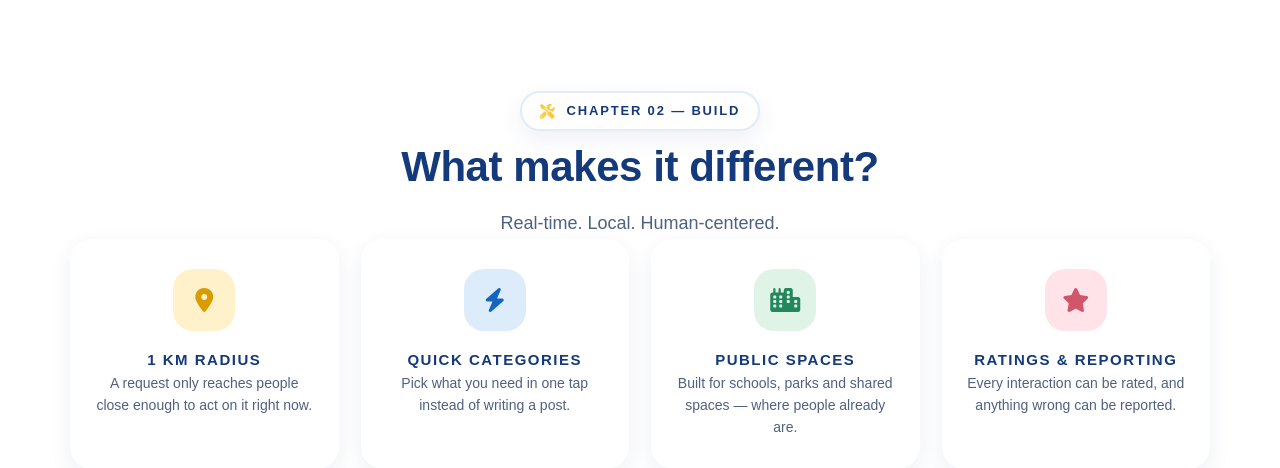
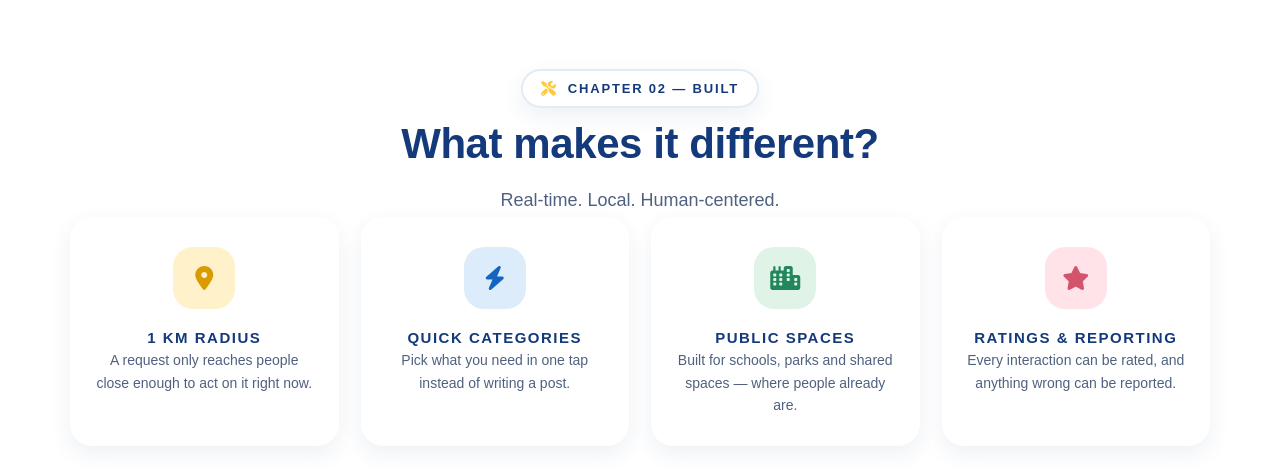
Before and after one commit to solvia-projects/ineedhelps, a Laravel app: page / in a window 1280 px wide. Shown: the part 3175-3643 px from the top of the page. Run offline with Laravel 12, Linux system fonts and the light colour scheme; style sheets or scripts are compiled from the project's sources; some libraries are stand-ins or nearby versions.

Commit message:
update text correction

```diff
--- a/resources/views/pages/index.blade.php
+++ b/resources/views/pages/index.blade.php
@@ -169,7 +169,7 @@
         <div class="st-wrap">
             <div class="st-head st-center">
                 <span class="st-chapter__label"><i class="fa-solid fa-screwdriver-wrench"></i> Chapter 02 &mdash;
-                    Build</span>
+                    Built</span>
                 <h2 class="st-h2">What makes it different?</h2>
                 <p class="st-lead">Real-time. Local. Human-centered.</p>
             </div>
--- a/resources/views/partials/logo-nav.blade.php
+++ b/resources/views/partials/logo-nav.blade.php
@@ -23,6 +23,4 @@
             <span class="st-logonav__label">Journey</span>
         </a>
     </div>
-
-    <p class="st-logonav__hint">Tap the logo to explore.</p>
 </div>
```
